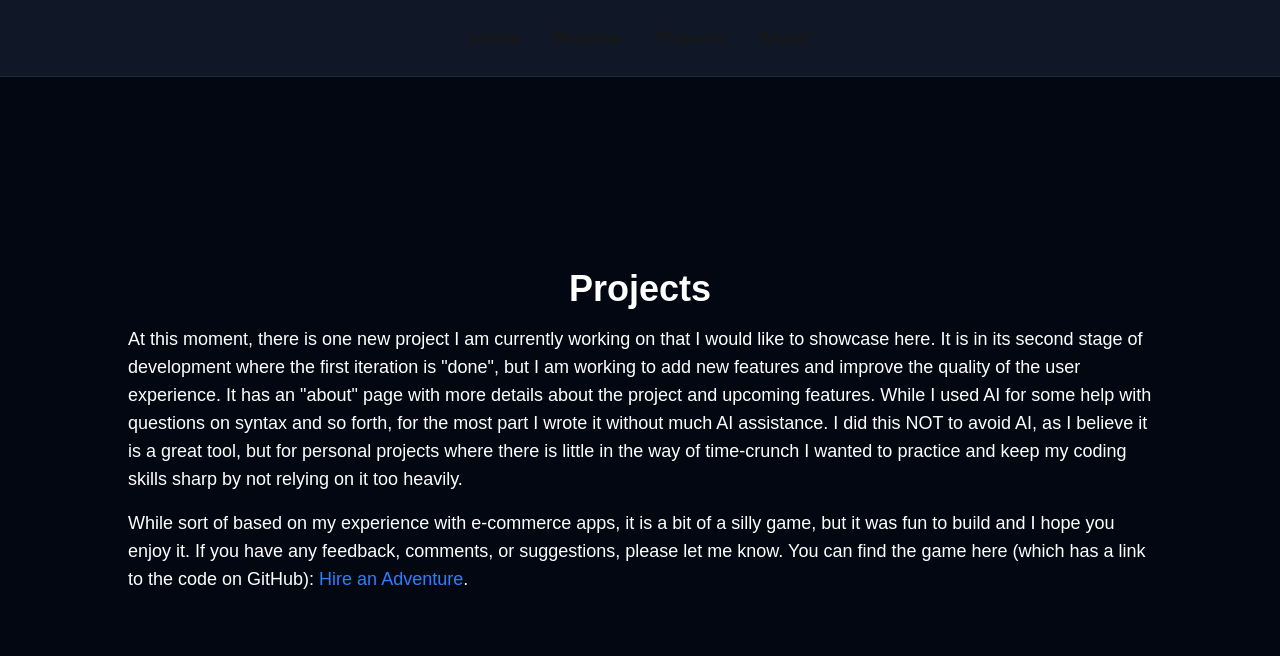
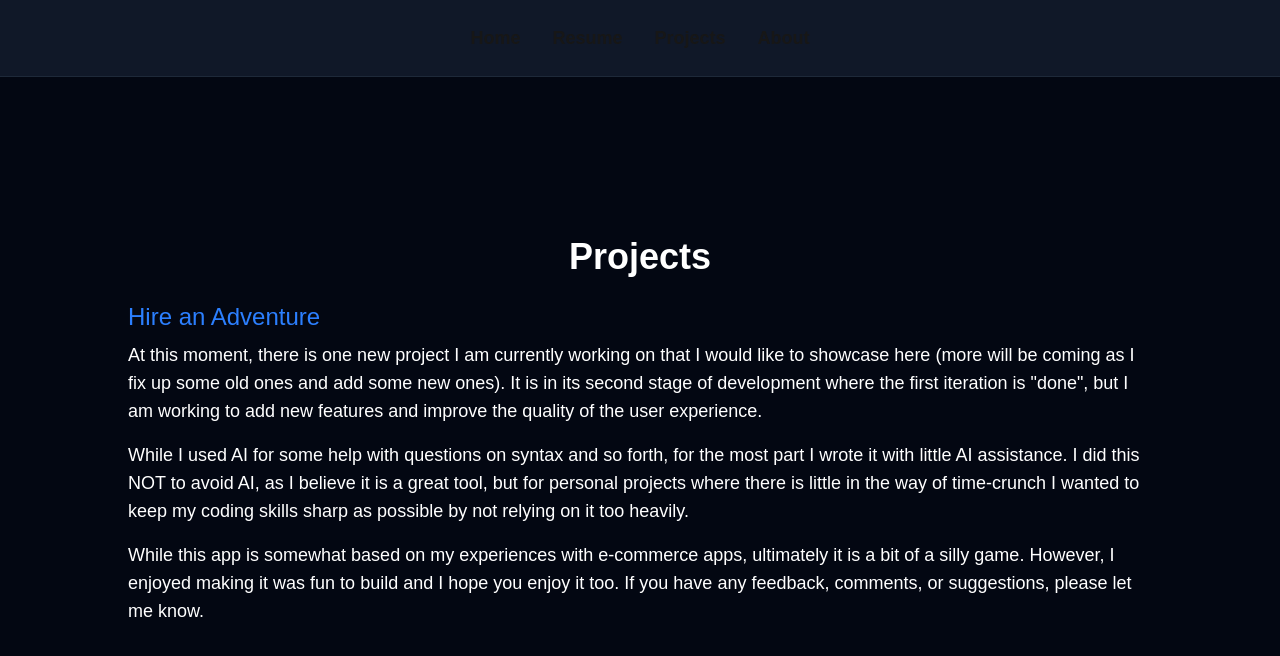
Before and after one commit to jarmbrust/portfolio-website, a Next.js app: page /projects in a window 1280 px wide. Shown: the top 656 px of the page. Built offline with nearby package versions, Linux system fonts and the light colour scheme.

Commit message:
a few text and layout changes

```diff
--- a/src/app/page.tsx
+++ b/src/app/page.tsx
@@ -1,15 +1,13 @@
 import Image from "next/image";
 
 export default function Home() {
-
-  const imageOfMe = (meImage: string) => `/images/${meImage}`;
 
   return (
     <div className="flex flex-col items-center justify-center min-h-[70vh] gap-8">
       <Image
         className="rounded-full border-4 border-gray-800 shadow-lg mb-4"
-        src={imageOfMe("james_edit.jpeg")}
-        alt="James Image"
+        src="/images/james_edit.jpeg"
+        alt="James's Profile Image"
         width={120}
         height={120}
         priority
--- a/src/app/projects/page.tsx
+++ b/src/app/projects/page.tsx
@@ -1,20 +1,25 @@
 export default function Projects() {
   return (
     <div className="flex-1 flex flex-col items-center justify-center w-full text-white">
-      <h1 className="text-4xl font-bold mb-4">Projects</h1>
-      <p className="text-lg mb-4">At this moment, there is one new project I am currently working on that I would like to showcase here.
+      <h1 className="text-4xl font-bold mb-6">Projects</h1>
+      <p className="w-full text-left text-2xl mb-2">
+        <a href="https://hire-an-adventurer.vercel.app/" target="_blank" rel="noopener noreferrer" className="text-blue-500 hover:underline">Hire an Adventure</a>
+      </p>
+      <p className="text-lg mb-4">
+        At this moment, there is one new project I am currently working on that I would like to showcase here (more will be coming
+        as I fix up some old ones and add some new ones).
         It is in its second stage of development where the first iteration is &quot;done&quot;, but I am working to add new
         features and improve the quality of the user experience.
-        It has an &quot;about&quot; page with more details about the project and upcoming features. While I used AI for some help
-        with questions on syntax and so forth,
-        for the most part I wrote it without much AI assistance.  I did this NOT to avoid AI, as I believe it is a great tool,
-        but for personal projects where there is little in the way of time-crunch I wanted to practice and
-        keep my coding skills sharp by not relying on it too heavily.
       </p>
-      <p className="text-lg mb-4">While sort of based on my experience with e-commerce apps, it is a bit of a silly game,
-        but it was fun to build and I hope you enjoy it.  If you have any feedback,
-        comments, or suggestions, please let me know.  You can find the game here (which has a link to the code on GitHub):&nbsp;
-        <a href="https://hire-an-adventurer.vercel.app/" target="_blank" rel="noopener noreferrer" className="text-blue-500 hover:underline">Hire an Adventure</a>.
+      <p className="text-lg mb-4">
+        While I used AI for some help with questions on syntax and so forth,
+        for the most part I wrote it with little AI assistance.  I did this NOT to avoid AI, as I believe it is a great tool,
+        but for personal projects where there is little in the way of time-crunch I wanted to
+        keep my coding skills sharp as possible by not relying on it too heavily.
+      </p>
+      <p className="text-lg mb-4">While this app is somewhat based on my experiences with e-commerce apps, ultimately it is a bit
+        of a silly game.  However, I enjoyed making it was fun to build and I hope you enjoy it too.  If you have any feedback,
+        comments, or suggestions, please let me know.
       </p>
     </div>
   );
```
